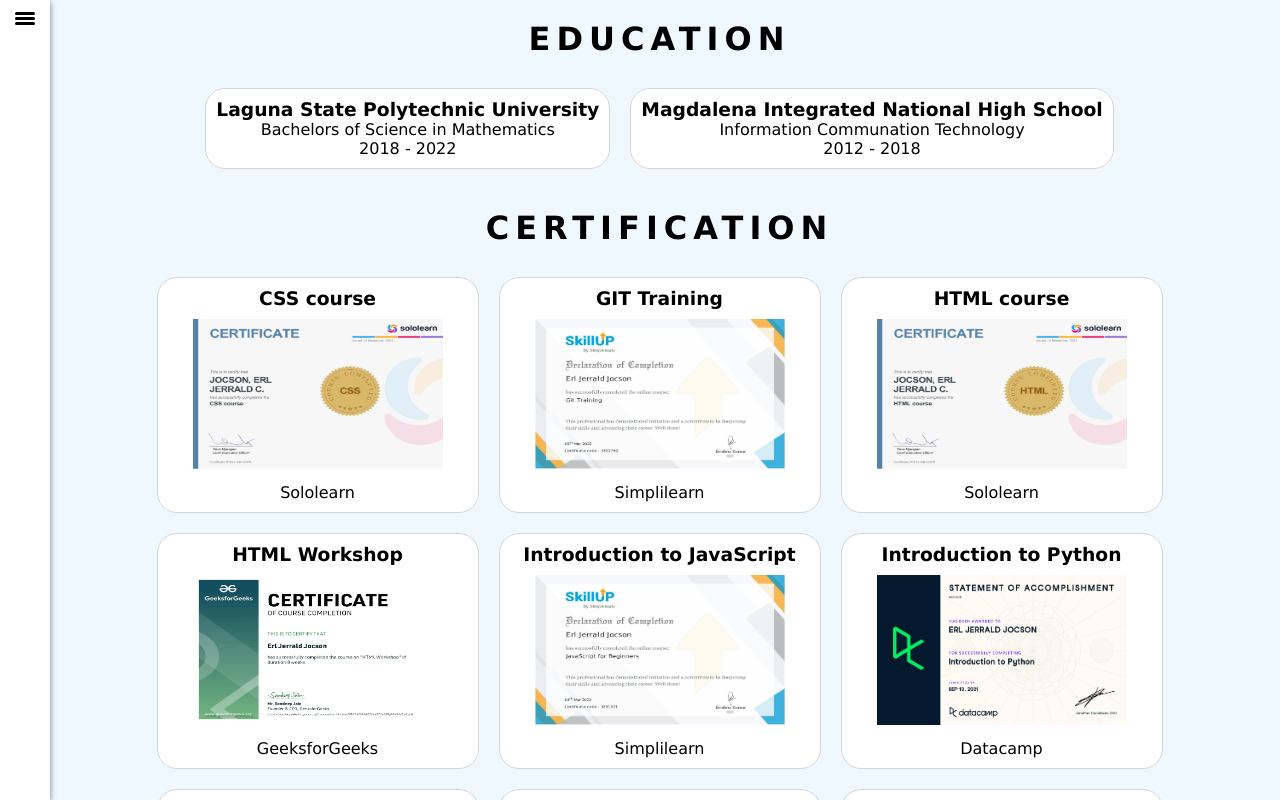
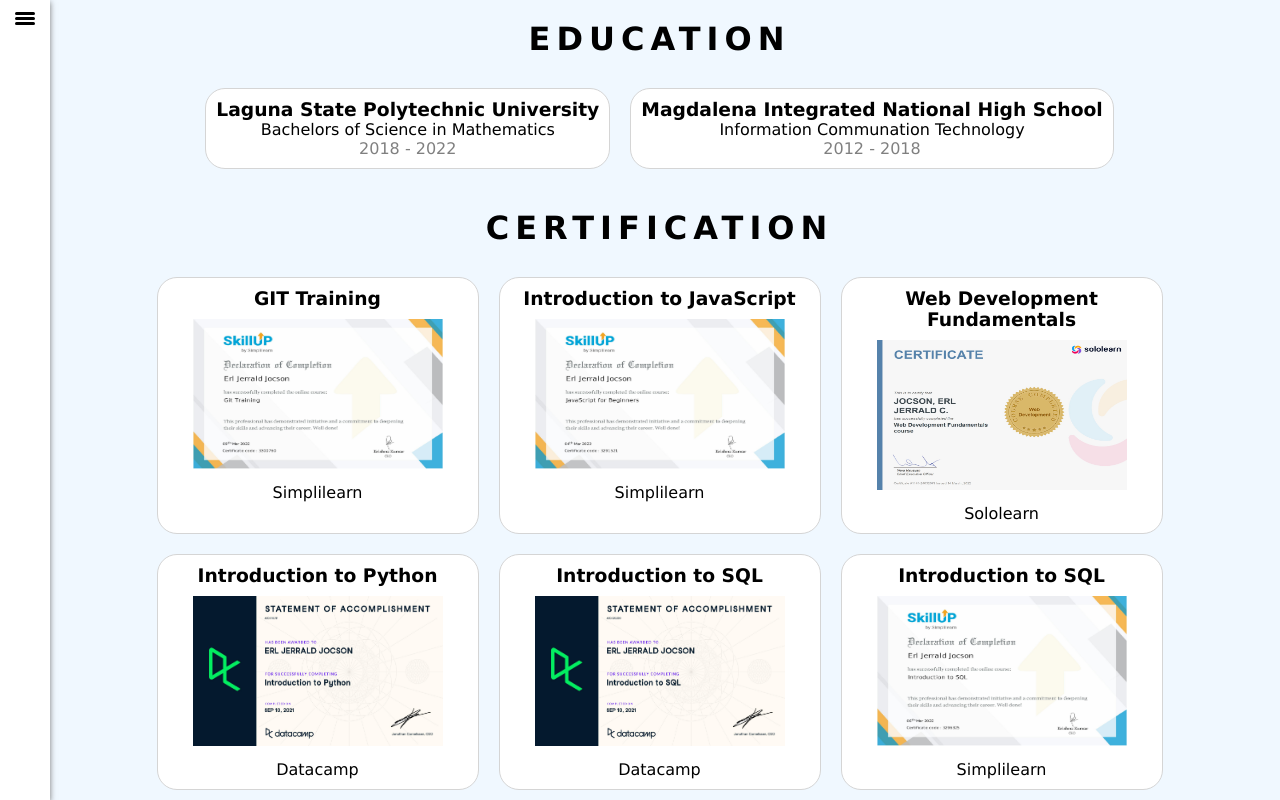
Before and after one commit to ErlJocson/my-portfolio, a React (Create React App) app: page /education in a window 1280 px wide. Shown: the top 800 px of the page. Built offline with nearby package versions, Linux system fonts and the light colour scheme.

Commit message:
modal functionality added

```diff
--- a/src/components/sections/Education.js
+++ b/src/components/sections/Education.js
@@ -2,10 +2,30 @@
 import Title from "./components/Title";
 import styled from "styled-components";
 import certificates from "./link/cert";
+import { useState } from "react";
+import Modal from "./components/Modal";
 
 function Education() {
+  const [modal, setModal] = useState(false);
+  const [imageDir, setIMGDir] = useState("");
+
+  const openModal = (imgDirectory) => {
+    setModal(!modal);
+    setIMGDir(imgDirectory);
+  };
+
   return (
     <>
+      {modal ? (
+        <Modal
+          image={imageDir}
+          closeModalFunction={() => {
+            setModal(!modal);
+          }}
+        />
+      ) : (
+        ""
+      )}
       <Container>
         <Title>Education</Title>
         <SomeContainer>
@@ -25,7 +45,12 @@
         <Title>Certification</Title>
         <SomeContainer>
           {certificates.map((certificate, id) => (
-            <CertificateContainer key={id}>
+            <CertificateContainer
+              key={id}
+              onClick={() =>
+                openModal(process.env.PUBLIC_URL + certificate.image)
+              }
+            >
               <h3>{certificate.courseTitle}</h3>
               <img src={process.env.PUBLIC_URL + certificate.image} alt="" />
               <p>{certificate.school}</p>
@@ -57,6 +82,24 @@
   &:hover {
     box-shadow: 0 2px 6px rgb(118, 118, 118);
   }
+
+  span {
+    color: gray;
+  }
+
+  @media screen and (max-width: 720px) {
+    h3 {
+      font-size: 15px;
+    }
+
+    p {
+      font-size: 12px;
+    }
+
+    span {
+      font-size: 12px;
+    }
+  }
 `;
 
 const CertificateContainer = styled(EducationContainer)`
@@ -66,4 +109,13 @@
     height: 150px;
     width: 250px;
   }
+
+  @media screen and (max-width: 720px) {
+    width: 250px;
+    img {
+      height: 100px;
+      width: 200px;
+      margin: 5px 0;
+    }
+  }
 `;
--- a/src/components/sections/components/Modal.js
+++ b/src/components/sections/components/Modal.js
@@ -2,7 +2,7 @@
 
 function Modal(props) {
   return (
-    <MyModal>
+    <MyModal onClick={props.closeModalFunction}>
       <img src={props.image} alt="" />
     </MyModal>
   );
@@ -11,11 +11,23 @@
 export default Modal;
 
 const MyModal = styled.div`
-  position: absolute;
-  top: 0;
-  bottom: 0;
-  right: 0;
-  left: 0;
-  background-color: rgba(0, 0, 0, 0.5);
+  position: fixed;
+  width: 100%;
+  height: 100vh;
+  background-color: rgba(0, 0, 0, 0.8);
   z-index: 10;
+  display: flex;
+  justify-content: center;
+  align-items: center;
+  img {
+    width: 90%;
+    height: 90vh;
+  }
+
+  @media screen and (max-width: 900px) {
+    img {
+      width: 90%;
+      height: 40vh;
+    }
+  }
 `;
--- a/src/components/sections/link/cert.js
+++ b/src/components/sections/link/cert.js
@@ -1,29 +1,20 @@
 const certificates = [
-  {
-    courseTitle: "CSS course",
-    image: "/images/images/Certificate/CSS course (Sololearn).jpg",
-    school: "Sololearn",
-  },
   {
     courseTitle: "GIT Training",
     image: "/images/images/Certificate/GIT training (Simplilearn).jpg",
     school: "Simplilearn",
   },
   {
-    courseTitle: "HTML course",
-    image: "/images/images/Certificate/Html Course (Sololearn).jpg",
-    school: "Sololearn",
-  },
-  {
-    courseTitle: "HTML Workshop",
-    image: "/images/images/Certificate/HTML Workshop (GeeksforGeeks).jpg",
-    school: "GeeksforGeeks",
-  },
-  {
     courseTitle: "Introduction to JavaScript",
     image:
       "/images/images/Certificate/Introduction to JavaScript (Simplilearn).jpg",
     school: "Simplilearn",
+  },
+  {
+    courseTitle: "Web Development Fundamentals",
+    image:
+      "/images/images/Certificate/Web Development Fundamentals (Sololearn).jpg",
+    school: "Sololearn",
   },
   {
     courseTitle: "Introduction to Python",
@@ -41,6 +32,26 @@
     school: "Simplilearn",
   },
   {
+    courseTitle: "Python Data Structures",
+    image: "/images/images/Certificate/Python Data Stucture (Sololearn).jpg",
+    school: "Sololearn",
+  },
+  {
+    courseTitle: "CSS course",
+    image: "/images/images/Certificate/CSS course (Sololearn).jpg",
+    school: "Sololearn",
+  },
+  {
+    courseTitle: "HTML course",
+    image: "/images/images/Certificate/Html Course (Sololearn).jpg",
+    school: "Sololearn",
+  },
+  {
+    courseTitle: "HTML Workshop",
+    image: "/images/images/Certificate/HTML Workshop (GeeksforGeeks).jpg",
+    school: "GeeksforGeeks",
+  },
+  {
     courseTitle: "jQuery course",
     image: "/images/images/Certificate/jQuery course (Sololearn).jpg",
     school: "Sololearn",
@@ -50,17 +61,6 @@
     image: "/images/images/Certificate/CSS course (Sololearn).jpg",
     school: "Sololearn",
   },
-  {
-    courseTitle: "Python Data Structures",
-    image: "/images/images/Certificate/Python Data Stucture (Sololearn).jpg",
-    school: "Sololearn",
-  },
-  {
-    courseTitle: "Web Development Fundamentals",
-    image:
-      "/images/images/Certificate/Web Development Fundamentals (Sololearn).jpg",
-    school: "Sololearn",
-  },
 ];
 
 export default certificates;
```
